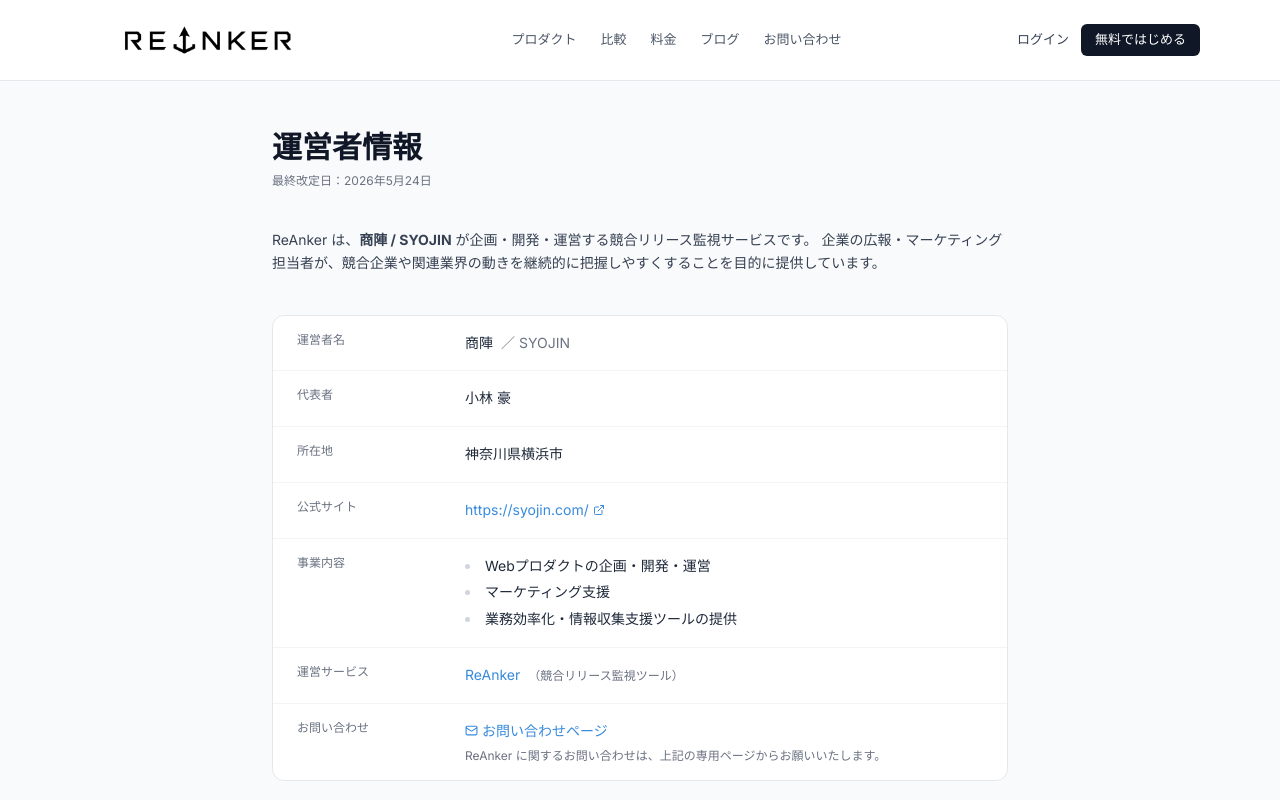
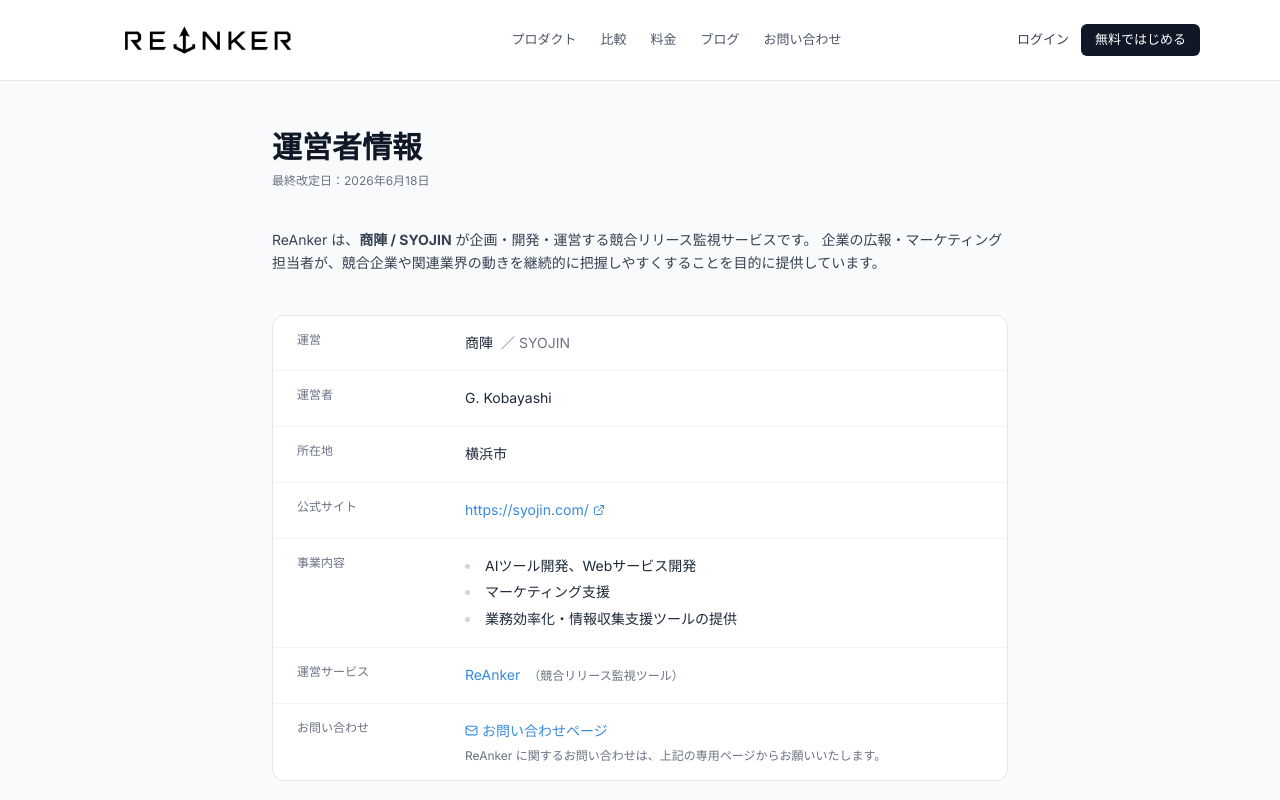
Before and after one commit to gomy2000-cmyk/reanker, a Next.js app: page /operator in a window 1280 px wide. Shown: the top 800 px of the page. Built offline with nearby package versions, Linux system fonts and the light colour scheme; no server answers.

Commit message:
fix: 運営者名を G. Kobayashi に統一（小林 豪 表記を削除）

```diff
--- a/app/operator/page.tsx
+++ b/app/operator/page.tsx
@@ -5,7 +5,7 @@
 
 export const metadata: Metadata = {
   title: '運営者情報',
-  description: 'ReAnker は、商陣 / SYOJIN（代表：小林 豪）が企画・開発・運営する競合リリース監視サービスです。運営者情報・事業内容・お問い合わせ先を掲載しています。',
+  description: 'ReAnker は、商陣 / SYOJIN（運営者：G. Kobayashi）が企画・開発・運営する競合リリース監視サービスです。運営者情報・事業内容・お問い合わせ先を掲載しています。',
   alternates: { canonical: 'https://reanker.com/operator' },
   openGraph: {
     title: '運営者情報｜ReAnker',
@@ -25,7 +25,7 @@
 
 export default function OperatorPage() {
   return (
-    <LegalLayout title="運営者情報" updatedAt="2026年5月24日">
+    <LegalLayout title="運営者情報" updatedAt="2026年6月18日">
       <p className="text-sm text-gray-700 leading-relaxed mb-10">
         ReAnker は、<strong>商陣 / SYOJIN</strong> が企画・開発・運営する競合リリース監視サービスです。
         企業の広報・マーケティング担当者が、競合企業や関連業界の動きを継続的に把握しやすくすることを目的に提供しています。
@@ -34,15 +34,15 @@
       <div className="bg-white border border-gray-200 rounded-xl overflow-hidden mb-8">
         <table className="w-full">
           <tbody>
-            <Row label="運営者名">
+            <Row label="運営">
               <span className="font-medium">商陣</span>
               <span className="text-gray-500 ml-2">／ SYOJIN</span>
             </Row>
-            <Row label="代表者">
-              小林 豪
+            <Row label="運営者">
+              G. Kobayashi
             </Row>
             <Row label="所在地">
-              神奈川県横浜市
+              横浜市
             </Row>
             <Row label="公式サイト">
               <a
@@ -57,7 +57,7 @@
             </Row>
             <Row label="事業内容">
               <ul className="space-y-1 list-disc list-inside marker:text-gray-300">
-                <li>Webプロダクトの企画・開発・運営</li>
+                <li>AIツール開発、Webサービス開発</li>
                 <li>マーケティング支援</li>
                 <li>業務効率化・情報収集支援ツールの提供</li>
               </ul>
```
